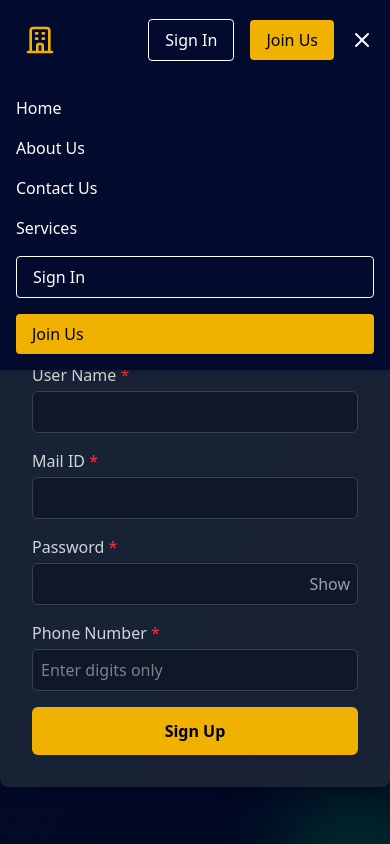
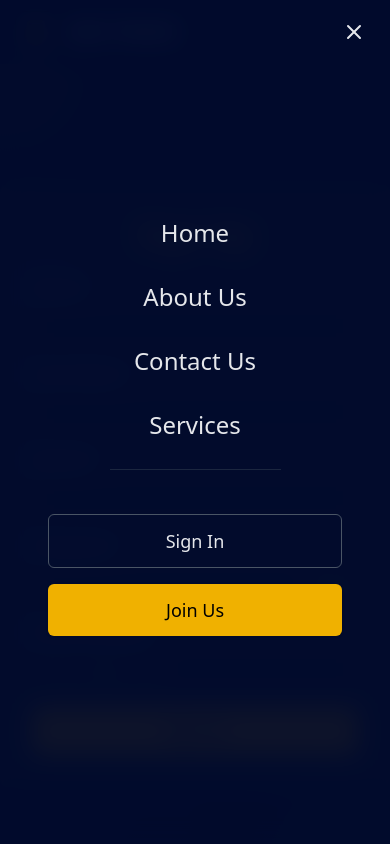
Before and after one commit to NikileshReddyT/WIz-website, a React (Vite) app in the folder new_frontend/WIZ/: page /signup in a window 390 px wide. Both pictures are taken after a click on the button "Open menu". Shown: the top 844 px of the page. Built offline with nearby package versions, Linux system fonts and the light colour scheme.

Commit message:
updated the navbar for mobile version and home page content updated

```diff
--- a/new_frontend/WIZ/src/components/Navbar.jsx
+++ b/new_frontend/WIZ/src/components/Navbar.jsx
@@ -1,122 +1,229 @@
 // src/components/Navbar.js
-import React, { useState } from "react";
-import { Link } from "react-router-dom";
+import React, { useState, useEffect } from "react";
+import { Link, useLocation } from "react-router-dom";
 import { FiMenu, FiX } from "react-icons/fi";
+import { motion, AnimatePresence } from "framer-motion";
+
+// Consistent Color Variables (Tailwind classes)
+const colors = {
+  background: "bg-[#020B2D]", // Primary dark background
+  backgroundScroll: "bg-[#020B2D]/95 backdrop-blur-md", // Background when scrolled
+  textPrimary: "text-gray-200", // Main text color
+  textHover: "text-yellow-400", // Text hover/accent
+  textActive: "text-yellow-400 font-semibold", // Active link text
+  accent: "yellow-500", // Primary accent (buttons, highlights)
+  accentHover: "yellow-600", // Accent hover
+  buttonTextDark: "text-black", // Text on yellow button
+  buttonSecondaryBorder: "border-gray-600",
+  buttonSecondaryBgHover: "bg-gray-700/50", // Subtle hover for secondary button
+};
 
 function Navbar() {
   const [mobileMenuOpen, setMobileMenuOpen] = useState(false);
+  const [isScrolled, setIsScrolled] = useState(false);
+  const location = useLocation(); // Get current location for active link styling
+
+  // --- Scroll Detection ---
+  useEffect(() => {
+    const handleScroll = () => {
+      setIsScrolled(window.scrollY > 10); // Change background after scrolling 10px
+    };
+    window.addEventListener('scroll', handleScroll);
+    // Initial check in case page loads already scrolled
+    handleScroll();
+    // Cleanup listener on component unmount
+    return () => window.removeEventListener('scroll', handleScroll);
+  }, []);
+
+  // --- Mobile Menu Management ---
+  // Close mobile menu on route change
+  useEffect(() => {
+    setMobileMenuOpen(false);
+  }, [location]);
+
+  // Prevent body scroll when mobile menu is open
+  useEffect(() => {
+    if (mobileMenuOpen) {
+      document.body.style.overflow = 'hidden';
+    } else {
+      document.body.style.overflow = 'unset';
+    }
+    return () => {
+      document.body.style.overflow = 'unset'; // Cleanup on unmount
+    };
+  }, [mobileMenuOpen]);
+
+
+  // --- Animation Variants ---
+  const mobileMenuVariants = {
+    hidden: { opacity: 0, scale: 0.95, transition: { duration: 0.2, ease: "easeOut", when: "afterChildren", staggerChildren: 0.05, staggerDirection: -1 } },
+    visible: { opacity: 1, scale: 1, transition: { duration: 0.3, ease: "easeOut", when: "beforeChildren", staggerChildren: 0.08, delayChildren: 0.1 } },
+  };
+
+  const menuItemVariants = {
+    hidden: { opacity: 0, y: 20 },
+    visible: { opacity: 1, y: 0, transition: { duration: 0.3, ease: "easeOut" } },
+  };
+
+  // --- Navigation Data ---
+  const navLinks = [
+    { path: "/", label: "Home" },
+    { path: "/about", label: "About Us" },
+    { path: "/contact", label: "Contact Us" },
+    { path: "/services", label: "Services" },
+  ];
+
+  // Helper function for link classes
+  const getLinkClasses = (path) => {
+    const baseClasses = `${colors.textPrimary} hover:${colors.textHover} transition-colors duration-300 text-sm font-medium`;
+    const activeClasses = colors.textActive;
+    return location.pathname === path ? `${baseClasses} ${activeClasses}` : baseClasses;
+  };
+
+    // Helper function for mobile link classes
+    const getMobileLinkClasses = (path) => {
+      const baseClasses = `${colors.textPrimary} hover:${colors.textHover} transition-colors duration-300 block text-2xl font-medium py-2`;
+      const activeClasses = colors.textActive;
+      return location.pathname === path ? `${baseClasses} ${activeClasses}` : baseClasses;
+    };
 
   return (
-    <nav className="fixed w-full z-50 bg-[#020B2D] shadow-md">
-      <div className="max-w-7xl mx-auto px-4 py-4 flex items-center justify-between">
-        <Link to="/" className="flex items-center">
-          <div className="w-12 h-12 bg-primary/10 rounded-lg flex items-center justify-center">
-            <svg
-              viewBox="0 0 24 24"
-              fill="none"
-              stroke="currentColor"
-              className="w-8 h-8 text-yellow-500"
-            >
-              <path
-                strokeLinecap="round"
-                strokeLinejoin="round"
-                strokeWidth="2"
-                d="M19 21V5a2 2 0 00-2-2H7a2 2 0 00-2 2v16m14 0h2m-2 0h-5m-9 0H3m2 0h5M9 7h1m-1 4h1m4-4h1m-1 4h1m-5 10v-5a1 1 0 011-1h2a1 1 0 011 1v5m-4 0h4"
-              />
+    <nav className={`fixed w-full z-50 transition-all duration-300 ${isScrolled ? `${colors.backgroundScroll} shadow-lg` : `${colors.background} shadow-md`}`}>
+      <div className="max-w-7xl mx-auto px-4 sm:px-6 lg:px-8">
+        <div className="flex items-center justify-between h-16"> {/* Standard height */}
+
+          {/* Logo & Brand Name */}
+          <div className="flex-shrink-0 flex items-center">
+            <Link to="/" className="flex items-center" aria-label="Homepage">
+              <div className={`w-10 h-10 rounded-lg flex items-center justify-center ring-1 ring-${colors.accent}/30`}>
+                {/* SVG Logo */}
+                <svg viewBox="0 0 24 24" fill="none" stroke="currentColor" className={`w-7 h-7 text-${colors.accent}`}>
+                   <path strokeLinecap="round" strokeLinejoin="round" strokeWidth="2" d="M19 21V5a2 2 0 00-2-2H7a2 2 0 00-2 2v16m14 0h2m-2 0h-5m-9 0H3m2 0h5M9 7h1m-1 4h1m4-4h1m-1 4h1m-5 10v-5a1 1 0 011-1h2a1 1 0 011 1v5m-4 0h4" />
                  </svg>
               </div>
-        </Link>
-
-        {/* Desktop Menu */}
-        <div className="hidden md:flex items-center space-x-8">
-          <Link to="/" className="text-white hover:text-yellow-500 transition-colors">
-            Home
-          </Link>
-          <Link to="/about" className="text-white hover:text-yellow-500 transition-colors">
-            About Us
-          </Link>
-          <Link to="/contact" className="text-white hover:text-yellow-500 transition-colors">
-            Contact Us
-          </Link>
-          <Link to="/services" className="text-white hover:text-yellow-500 transition-colors">
-            Services
+              <span className={`text-white font-bold text-xl ml-3 inline`}>WIZ TRADE</span>
             </Link>
           </div>
 
-        {/* Right Side Buttons & Mobile Menu Toggle */}
-        <div className="flex items-center space-x-4">
+          {/* Desktop Menu (Links) */}
+          <div className="hidden md:flex items-center justify-center flex-grow">
+            <div className="flex items-baseline space-x-6 lg:space-x-8">
+              {navLinks.map((link) => (
+                 <Link key={link.path} to={link.path} className={getLinkClasses(link.path)}>
+                    {link.label}
+                 </Link>
+              ))}
+            </div>
+          </div>
+
+          {/* Desktop Auth Buttons (Visible up to lg) & Mobile Toggle */}
+          <div className="flex items-center">
+            {/* Desktop Auth Buttons */}
+            <div className="hidden lg:flex items-center space-x-3 mr-3">
                <Link
                   to="/signin"
-            className="bg-transparent border border-white text-white px-4 py-2 rounded hover:bg-yellow-500 transition"
+                  className={`text-sm font-medium ${colors.textPrimary} border ${colors.buttonSecondaryBorder} px-4 py-2 rounded-md hover:${colors.buttonSecondaryBgHover} hover:text-white transition-all duration-300`}
                 >
                   Sign In
                </Link>
                <Link
                   to="/signup"
-            className="bg-yellow-500 text-black px-4 py-2 rounded hover:bg-yellow-600 transition"
+                  className={`text-sm font-medium bg-${colors.accent} ${colors.buttonTextDark} px-4 py-2 rounded-md hover:bg-${colors.accentHover} transition-all duration-300 shadow`}
                >
                   Join Us
                </Link>
+            </div>
+
+            {/* Mobile Menu Button */}
+            <div className="md:hidden"> {/* Changed breakpoint to md to match menu links hiding */}
                 <button
-            className="md:hidden text-white focus:outline-none"
+                  className={`${colors.textPrimary} hover:text-white focus:outline-none p-2 z-50 relative`}
                   onClick={() => setMobileMenuOpen(!mobileMenuOpen)}
+                  aria-expanded={mobileMenuOpen}
+                  aria-controls="mobile-menu-overlay"
+                  aria-label={mobileMenuOpen ? "Close menu" : "Open menu"}
                 >
-            {mobileMenuOpen ? <FiX size={24} /> : <FiMenu size={24} />}
+                   <AnimatePresence initial={false} mode="wait">
+                       {mobileMenuOpen ? (
+                           <motion.div key="close" /* ... icon animation ... */> <FiX size={24} /> </motion.div>
+                       ) : (
+                           <motion.div key="open" /* ... icon animation ... */> <FiMenu size={24} /> </motion.div>
+                       )}
+                  </AnimatePresence>
                 </button>
             </div>
           </div>
 
-      {/* Mobile Menu */}
+        </div>
+      </div>
+
+      {/* --- Mobile Menu Overlay --- */}
+      <AnimatePresence>
         {mobileMenuOpen && (
-        <div className="md:hidden bg-[#020B2D]">
-          <div className="container mx-auto px-4 py-4 flex flex-col space-y-4">
+          <motion.div
+            id="mobile-menu-overlay"
+            // Full screen, flex column, center content, specific bg/blur
+            className={`fixed inset-0 h-[100dvh] w-screen ${colors.backgroundScroll} md:hidden flex flex-col items-center justify-center space-y-5 z-40 overflow-y-auto p-6`}
+            variants={mobileMenuVariants}
+            initial="hidden"
+            animate="visible"
+            exit="hidden"
+          >
+            {/* Navigation Links */}
+            <nav className="flex flex-col items-center space-y-4">
+                {navLinks.map((link) => (
+                  <motion.div key={link.path} variants={menuItemVariants}>
                     <Link
-              to="/"
-              className="text-white hover:text-yellow-500 transition-colors"
-              onClick={() => setMobileMenuOpen(false)}
+                      to={link.path}
+                      className={getMobileLinkClasses(link.path)}
+                      // onClick handled by useEffect on location change
                     >
-              Home
+                      {link.label}
                     </Link>
-            <Link
-              to="/about"
-              className="text-white hover:text-yellow-500 transition-colors"
-              onClick={() => setMobileMenuOpen(false)}
-            >
-              About Us
-            </Link>
-            <Link
-              to="/contact"
-              className="text-white hover:text-yellow-500 transition-colors"
-              onClick={() => setMobileMenuOpen(false)}
-            >
-              Contact Us
-            </Link>
-            <Link
-              to="/services"
-              className="text-white hover:text-yellow-500 transition-colors"
-              onClick={() => setMobileMenuOpen(false)}
-            >
-              Services
-            </Link>
+                  </motion.div>
+                ))}
+            </nav>
+
+
+            {/* Divider */}
+            <motion.div variants={menuItemVariants} className="w-1/2 max-w-xs border-t border-gray-700/50 pt-6"></motion.div>
+
+            {/* Auth Buttons in Mobile Menu */}
+             <motion.div variants={menuItemVariants} className="flex flex-col space-y-4 w-full items-center px-6">
                  <Link
                     to="/signin"
-              className="bg-transparent border border-white text-white px-4 py-2 rounded hover:bg-yellow-500 transition"
-              onClick={() => setMobileMenuOpen(false)}
+                    className={`w-full max-w-xs text-center text-lg font-medium border ${colors.buttonSecondaryBorder} ${colors.textPrimary} px-6 py-3 rounded-md hover:${colors.buttonSecondaryBgHover} hover:text-white transition-all duration-300`}
                   >
                     Sign In
                  </Link>
                  <Link
                     to="/signup"
-              className="bg-yellow-500 text-black px-4 py-2 rounded hover:bg-yellow-600 transition"
-              onClick={() => setMobileMenuOpen(false)}
+                     className={`w-full max-w-xs text-center text-lg font-medium bg-${colors.accent} ${colors.buttonTextDark} px-6 py-3 rounded-md hover:bg-${colors.accentHover} transition-all duration-300 shadow`}
                  >
                     Join Us
                  </Link>
-          </div>
-        </div>
+             </motion.div>
+          </motion.div>
         )}
+      </AnimatePresence>
     </nav>
   );
 }
 
+// Helper for icon animation copy/paste
+const IconAnimation = () => (
+    <AnimatePresence initial={false} mode="wait">
+        {mobileMenuOpen ? (
+            <motion.div key="close" initial={{ rotate: -90, opacity: 0 }} animate={{ rotate: 0, opacity: 1 }} exit={{ rotate: 90, opacity: 0 }} transition={{ duration: 0.2 }}>
+                <FiX size={24} />
+            </motion.div>
+        ) : (
+            <motion.div key="open" initial={{ rotate: 90, opacity: 0 }} animate={{ rotate: 0, opacity: 1 }} exit={{ rotate: -90, opacity: 0 }} transition={{ duration: 0.2 }}>
+               <FiMenu size={24} />
+            </motion.div>
+        )}
+   </AnimatePresence>
+);
+
+
 export default Navbar;
--- a/new_frontend/WIZ/src/pages/Home.jsx
+++ b/new_frontend/WIZ/src/pages/Home.jsx
@@ -16,9 +16,9 @@ const config = {
   heroHeadline: "IT'S TIME TO BUILD YOUR ECONOMY",
   heroSubtext:
     "Make your work easier with an integrated ecosystem that lets all departments collaborate seamlessly and smartly.",
-  aboutHeadline: "About WIZ InfraProjects",
+  aboutHeadline: "About WIZ InfraTrades",
   aboutText:
-    "WIZ InfraProjects is a multi-sector powerhouse delivering excellence in construction, finance, technology, and beyond. We champion innovation and sustainable development to empower communities and drive economic evolution.",
+    "WIZ InfraTrades is a multi-sector powerhouse delivering excellence in construction, finance, technology, and beyond. We champion innovation and sustainable development to empower communities and drive economic evolution.",
   heroImageAlt: "Collaborative ecosystem illustration",
   getStartedButtonText: "Get Started",
   // Placeholder data for new sections - VERIFY ICONS MATCH IMPORTS
@@ -35,7 +35,7 @@ const config = {
      { icon: FiBriefcase, title: "Integrated Approach", description: "Seamless collaboration across departments for holistic solutions." }, // Reused FiBriefcase here, ensure it's intended or change icon
   ],
   ctaHeadline: "Ready to Elevate Your Project?",
-  ctaText: "Let WIZ InfraProjects be your partner in building a successful future. Contact us today to discuss your needs.",
+  ctaText: "Let WIZ InfraTrades be your partner in building a successful future. Contact us today to discuss your needs.",
   ctaButtonText: "Contact Us",
   // Animation config
   animation: {
@@ -277,7 +277,7 @@ function HomePage() {
         >
             <div className="container mx-auto px-6">
                 <h2 id="benefits-headline" className="text-3xl md:text-4xl font-bold text-center text-white mb-16 tracking-tight">
-                    Why Partner with WIZ InfraProjects?
+                    Why Partner with WIZ InfraTrades?
                 </h2>
                  {/* Grid container doesn't need variants if parent handles stagger */}
                 <div className="grid grid-cols-1 md:grid-cols-2 gap-10 md:gap-12">
```
Lines whose indentation alone changed are shown as unchanged.
